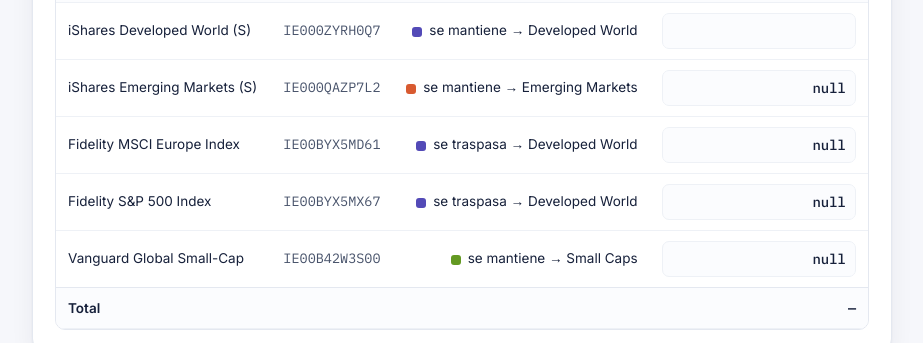
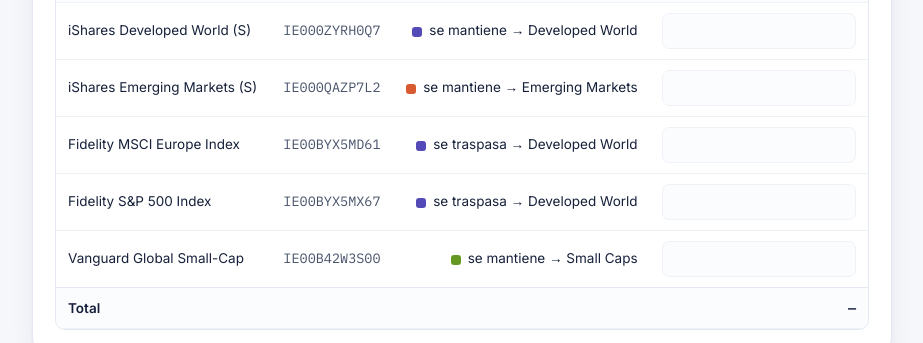
Before and after one commit to atramaicul-lab/CalculadoraCartera, a plain HTML site: page index.html in a window 1280 px wide. Shown: the part 347-690 px from the top of the page, without its empty margins (178-1101 px from the left). Drawn offline with nearby package versions, Linux system fonts and the light colour scheme.

Commit message:
Modify fund values in origs array
Updated values for existing funds in the origs array.

```diff
--- a/index.html
+++ b/index.html
@@ -126,10 +126,10 @@
 // 5 fondos actuales. bucket = a qué destino alimenta (0 Dev, 1 EM, 2 Small)
 const origs = [
   {f:"iShares Developed World (S)",  isin:"IE000ZYRH0Q7", b:0, val:""},
-  {f:"iShares Emerging Markets (S)", isin:"IE000QAZP7L2", b:1, val:null},
-  {f:"Fidelity MSCI Europe Index",   isin:"IE00BYX5MD61", b:0, val:null},
-  {f:"Fidelity S&P 500 Index",       isin:"IE00BYX5MX67", b:0, val:null},
-  {f:"Vanguard Global Small-Cap",    isin:"IE00B42W3S00", b:2, val:null},
+  {f:"iShares Emerging Markets (S)", isin:"IE000QAZP7L2", b:1, val:""},
+  {f:"Fidelity MSCI Europe Index",   isin:"IE00BYX5MD61", b:0, val:""},
+  {f:"Fidelity S&P 500 Index",       isin:"IE00BYX5MX67", b:0, val:""},
+  {f:"Vanguard Global Small-Cap",    isin:"IE00B42W3S00", b:2, val:""},
 ];
 const fin = [
   {f:"iShares Developed World (S)",  isin:"IE000ZYRH0Q7", w:75, b:0},
```
